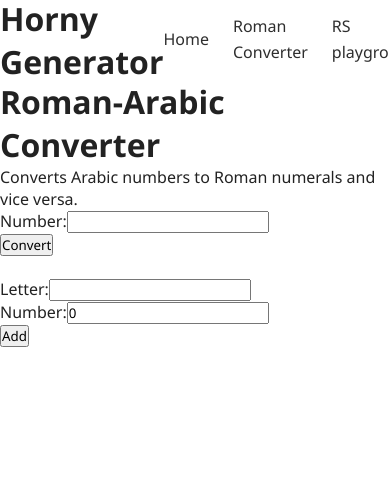
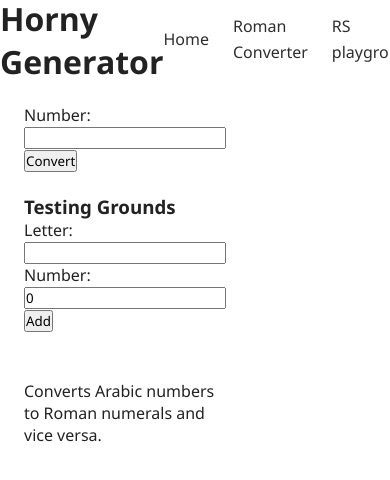
Before and after one commit to NukieGIT/horny-generator, a Vue app: page /roman-arabic-numerals-converter in a window 390 px wide. Shown: the top 480 px of the page. Built offline with nearby package versions, Linux system fonts and the light colour scheme.

Commit message:
feat: remove titles from views

```diff
--- a/src/views/RomanArabicConverter.vue
+++ b/src/views/RomanArabicConverter.vue
@@ -21,14 +21,15 @@ function addNumber() {
 </script>
 
 <template>
-    <h1>Roman-Arabic Converter</h1>
-    <p>Converts Arabic numbers to Roman numerals and vice versa.</p>
+    <div class="container">
+        <div class="split">
             <form @submit.prevent="convert" >
                 <label for="number">Number:</label>
                 <input type="text" autocomplete="off" id="number" v-model="userNumber"/><br>
                 <button type="submit">Convert</button>
             </form>
             <br>
+            <h3>Testing Grounds</h3>
             <form @submit.prevent="addNumber" >
                 <label for="number">Letter:</label>
                 <input type="text" id="number" v-model="userLetter"/><br>
@@ -42,6 +43,34 @@ function addNumber() {
             <li v-for="added in addedRomanNumbers">
                 {{ added[0] }} -> {{ added[1] }}
             </li>
+        </div>
+        <div class="split">
+            <p>Converts Arabic numbers to Roman numerals and vice versa.</p>
+        </div>
+    </div>
 </template>
 
-<style scoped></style>
+<style scoped>
+
+.container {
+    width: 100%;
+    display: flex;
+    justify-content: space-between;
+}
+
+.split {
+    margin: 0 var(--space-md);
+    width: 50%;
+}
+
+@media screen and (max-width: 800px) {
+    .container {
+        flex-direction: column;
+    }
+
+    .split {
+        margin: var(--space-md);
+    }
+}
+
+</style>
--- a/src/views/RomanConv.vue
+++ b/src/views/RomanConv.vue
@@ -200,7 +200,6 @@ function convertToNumber(number: string): number {
 </script>
 
 <template>
-    <h1>Roman Converter</h1>
     <p>Converts numbers to roman numerals and vice versa.</p>
     <form @submit.prevent="convert" >
         <label for="number">Number:</label>
```
Lines whose indentation alone changed are shown as unchanged.
